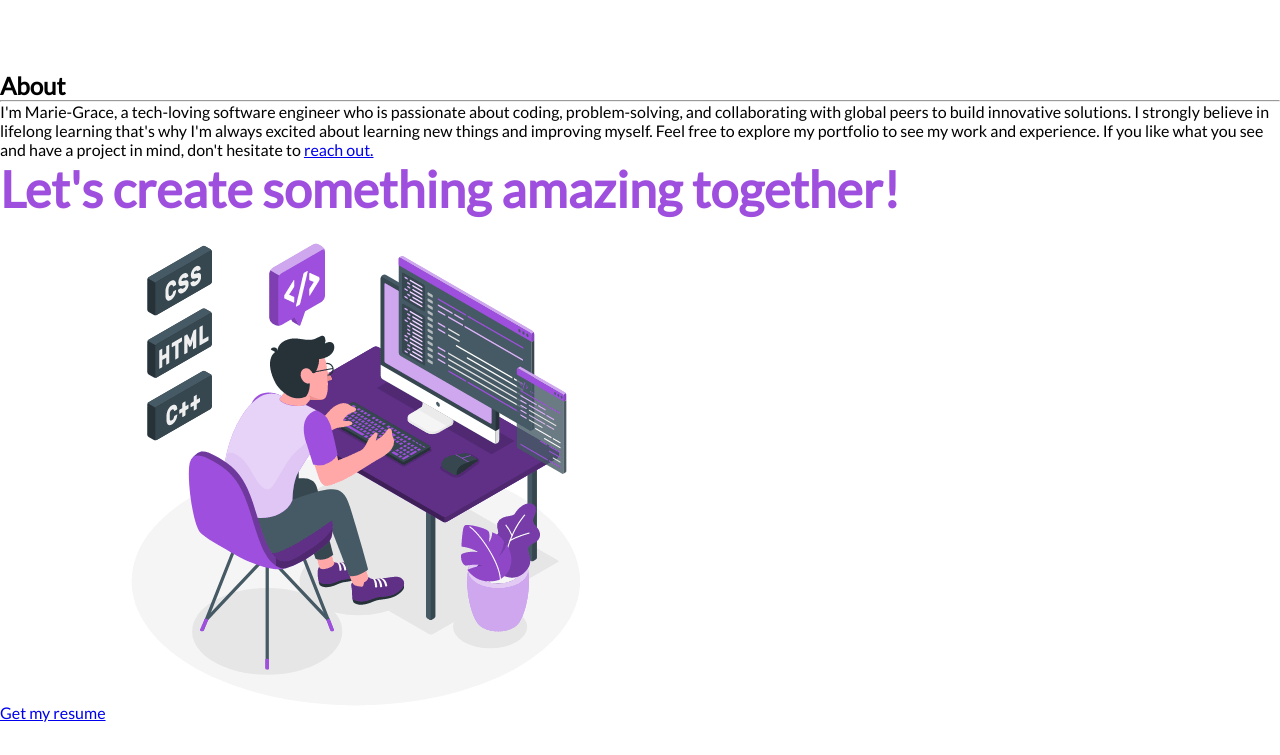
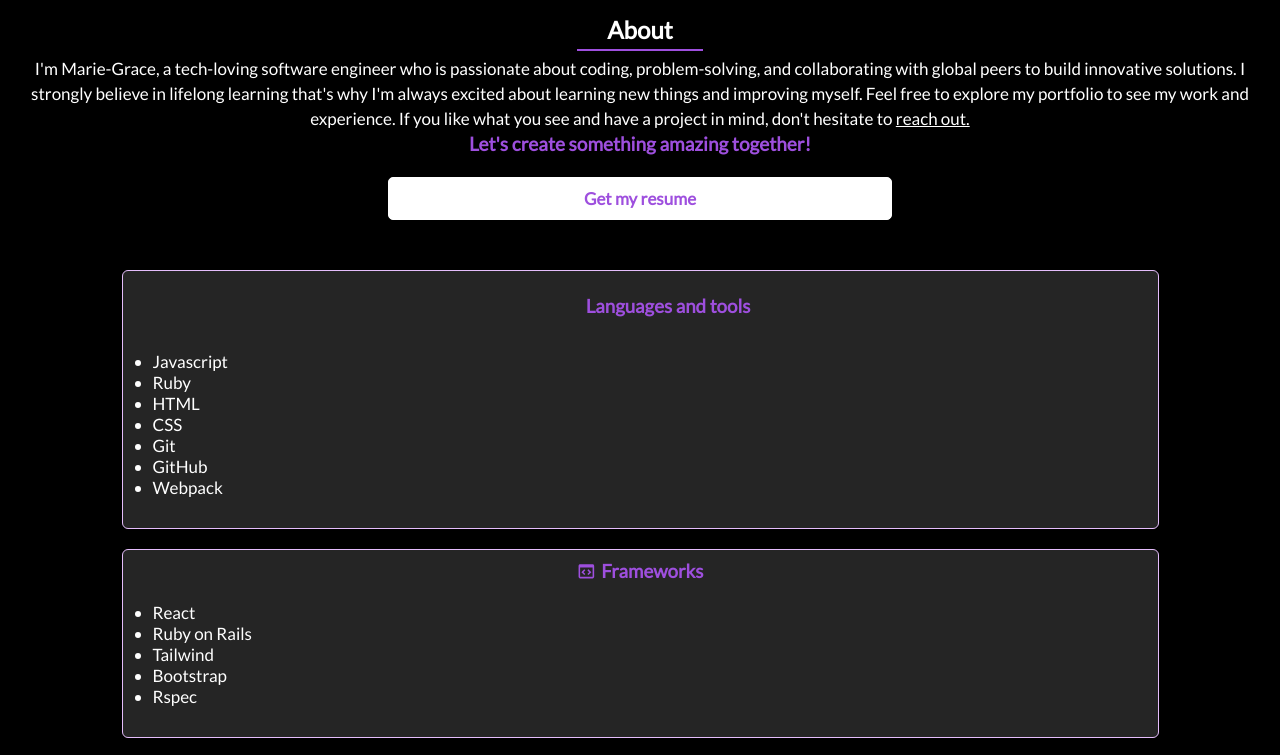
Before and after one commit to mariegrace31/official_portfolio, a React (Create React App) app: page / in a window 1280 px wide. Shown: the part 800-1555 px from the top of the page. Built offline with nearby package versions, Linux system fonts and the light colour scheme; some icons are missing.

Commit message:
Style the mob version

```diff
--- a/src/components/About.js
+++ b/src/components/About.js
@@ -4,12 +4,14 @@ import { BiCodeBlock } from 'react-icons/bi';
 import { HiLightBulb } from 'react-icons/hi';
 import programmingGif from '../assets/ProgrammingGif.gif';
 import resume from '../assets/resume.pdf';
+import '../styles/About.css';
 
 const About = () => (
   <div className="about-section" id="about">
     <h2>About</h2>
     <hr className="underline" />
     <div className="aboutMe">
+      <div className="first-part">
         <p>
           I&apos;m Marie-Grace, a tech-loving software engineer who is passionate about coding,
           problem-solving, and collaborating with global peers to build innovative solutions.
@@ -25,7 +27,8 @@ const About = () => (
           <span className="create">Let&apos;s create something amazing together!</span>
         </p>
         <a href={resume} target="_blank" className="resume" rel="noreferrer">Get my resume</a>
-      <img src={programmingGif} alt="Programming GIF" />
+      </div>
+      <img className="gif" src={programmingGif} alt="Programming GIF" />
     </div>
     <div className="lang-tools">
       <div className="part">
@@ -59,7 +62,7 @@ const About = () => (
       </div>
       <div className="part">
         <h3>
-          <HiLightBulb />
+          <HiLightBulb className="skills" />
           Tech and soft skills
         </h3>
         <ul>
--- /dev/null
+++ b/src/styles/About.css
@@ -0,0 +1,106 @@
+:root {
+  --main-color: #9e4fde;
+  --second-color: #e5bdfc;
+  --third-color: #fff;
+  --fourth-color: #000;
+}
+
+.about-section {
+  background-color: var(--fourth-color);
+  padding: 10px;
+}
+
+.about-section h2 {
+  color: var(--third-color);
+  margin: 5px;
+  text-align: center;
+}
+
+.underline {
+  width: 10%;
+  margin-left: auto;
+  margin-right: auto;
+  border: 1px solid var(--main-color);
+}
+
+.first-part {
+  display: flex;
+  flex-direction: column;
+  gap: 15px;
+  justify-content: center;
+  text-align: center;
+  align-items: center;
+}
+
+.first-part p {
+  padding: 5px;
+  color: var(--third-color);
+  font-size: 17px;
+  line-height: 25px;
+}
+
+.reach {
+  color: var(--third-color);
+  cursor: pointer;
+}
+
+.create {
+  font-size: 19px;
+}
+
+.resume {
+  background-color: var(--third-color);
+  width: 40%;
+  font-size: 17px;
+  padding: 10px;
+  text-decoration: none;
+  color: var(--main-color);
+  font-weight: 600;
+  border-radius: 5px;
+  border: 1px solid var(--third-color);
+}
+
+.gif {
+  display: none;
+}
+
+.lang-tools {
+  display: flex;
+  flex-direction: column;
+  gap: 20px;
+  margin: 50px 20px 20px 20px;
+}
+
+.part {
+  border: 1px solid var(--second-color);
+  border-radius: 6px;
+  padding: 10px;
+  width: 85%;
+  background-color: #252525;
+  margin-left: auto;
+  margin-right: auto;
+}
+
+.part h3 {
+  color: var(--main-color);
+  display: flex;
+  gap: 6px;
+  align-items: center;
+  text-align: center;
+  justify-content: center;
+}
+
+.part ul {
+  padding: 20px;
+}
+
+.part ul li {
+  color: var(--third-color);
+  font-size: 17px;
+}
+
+.skills {
+  font-size: 25px;
+}
+
+/* Desketop version */
--- a/src/styles/Home.css
+++ b/src/styles/Home.css
@@ -10,10 +10,12 @@
   color: var(--third-color);
   background-color: var(--main-color);
   padding: 10px;
-  margin: 20px 0 0 85px;
   width: 45%;
+  margin-left: auto;
+  margin-right: auto;
+  margin-top: 20px;
   border: 1px solid var(--main-color);
-  font-size: 14px;
+  font-size: 17px;
   border-radius: 6px;
 }
 
@@ -33,7 +35,6 @@
   align-items: center;
   justify-content: center;
   text-align: center;
-  border-bottom-right-radius: 100px;
 }
 
 .about-me span {
@@ -46,11 +47,11 @@
 }
 
 .presentation h1 {
-  font-size: 19px;
+  font-size: 24px;
 }
 
 .presentation p {
-  font-size: 19px;
+  font-size: 20px;
 }
 
 /* DESKETOP VERSION */
--- a/src/styles/Navbar.css
+++ b/src/styles/Navbar.css
@@ -6,7 +6,9 @@
 
 .nav-bar {
   margin: 0;
-  padding: 10px;
+  position: fixed;
+  background-color: var(--third-color);
+  padding: 14px;
   display: flex;
   justify-content: space-between;
   align-items: center;
```
Lines whose indentation alone changed are shown as unchanged.
